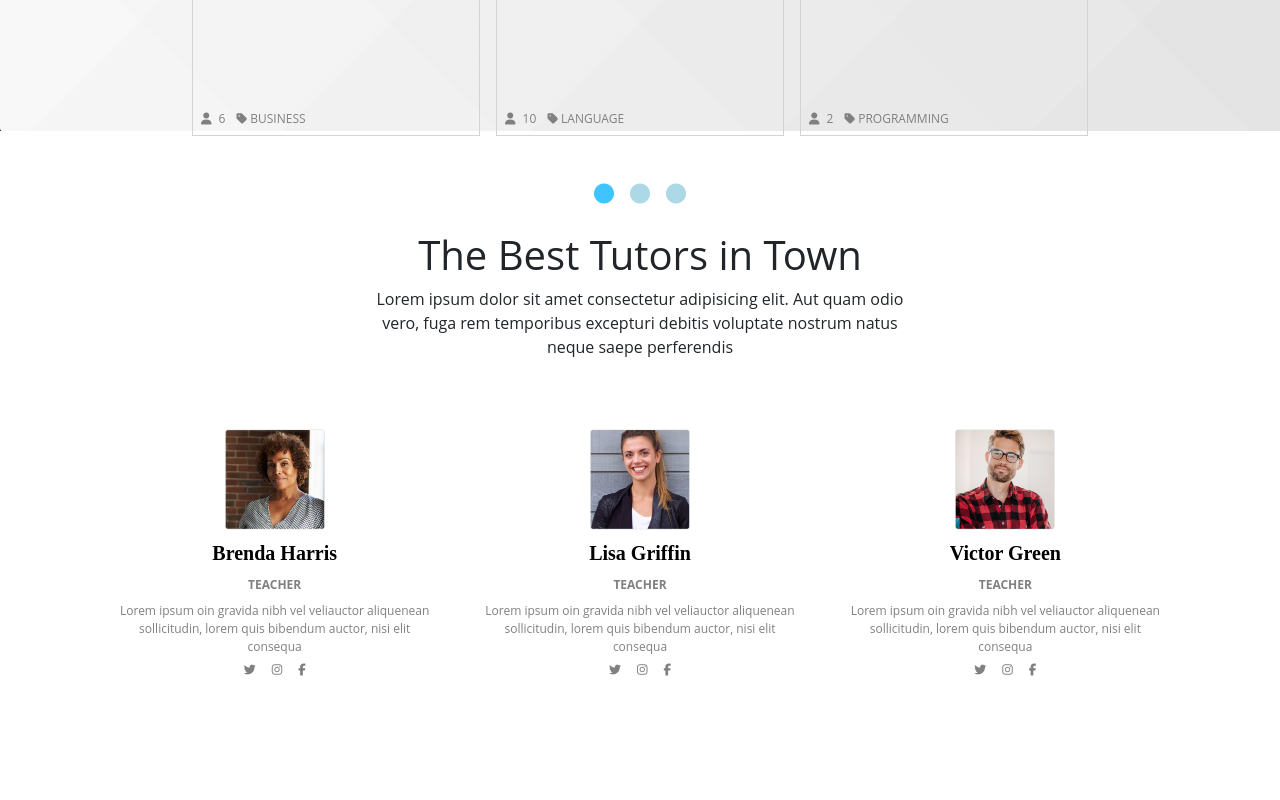
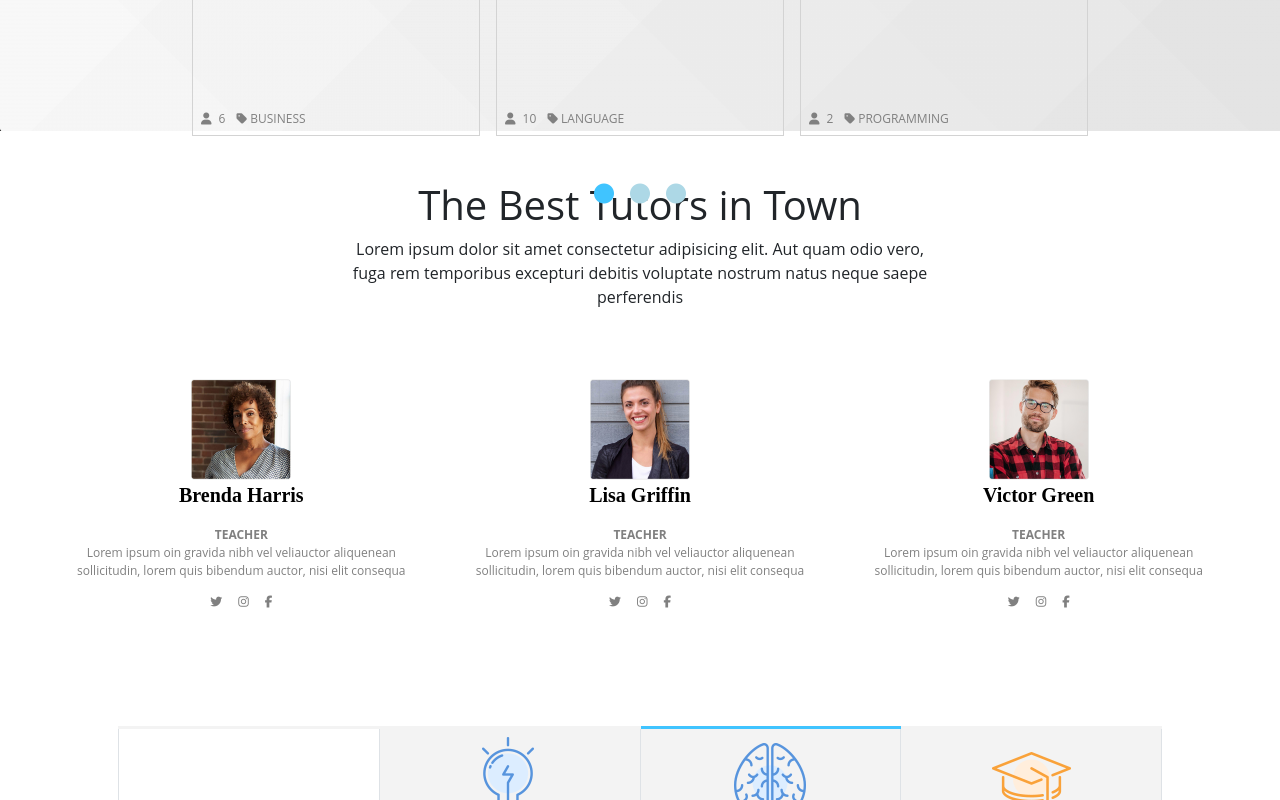
Before and after one commit to WalterCorsini/proj-html-vuejs, a Vue app: page / in a window 1280 px wide. Shown: the part 3240-4040 px from the top of the page. Built offline with nearby package versions, Linux system fonts and the light colour scheme.

Commit message:
add component card for best tutor

```diff
--- a/src/components/AppCardBestTutor.vue
+++ b/src/components/AppCardBestTutor.vue
@@ -1,6 +1,5 @@
 <script>
 export default {
-
     props: {
         propCard: Object,
     },
@@ -11,15 +10,51 @@ export default {
     },
     methods: {
         getImage(elem) {
-            return new URL(`../assets/img/home-page/sezione-7/${elem}.jpg`, import.meta.url).href;
+            return new URL(`../assets/img/home-page/sezione-8/${elem}.jpg`, import.meta.url).href;
         },
     }
 }
 </script>
 
 <template>
+    <div class="d-flex flex-column justify-content-center align-items-center text-center">
+        <img :src="getImage(propCard.img)" alt="">
+        <span class="name">{{ propCard.name }}</span>
+        <span class="fw-bold mt-3">{{ propCard.role }}</span>
+        <span>{{ propCard.text }}</span>
+        <span class="d-flex gap-3 mt-3">
+            <i class="fa-brands fa-twitter"></i>
+            <i class="fa-brands fa-instagram"></i>
+            <i class="fa-brands fa-facebook-f"></i>
+        </span>
+    </div>
 </template>
 
 <style lang="scss" scoped>
 
+.container-fluid{
+    padding:100px;
+}
+.card-tutor{
+    margin-top: 50px;
+    .card-container{
+        padding: 20px;
+        width: calc(100% / 3);
+        img{
+            width: 100px;
+        }
+    }
+}
+span{
+    display: block;
+    font-size: 12px;
+    color: grey;
+}
+
+.name{
+    color: black;
+    font-size: 20px;
+    font-family: serif;
+    font-weight: 600;
+}
 </style>
--- a/src/components/HomePageBestTutor.vue
+++ b/src/components/HomePageBestTutor.vue
@@ -1,5 +1,9 @@
 <script>
+import AppCardBestTutor from './AppCardBestTutor.vue';
 export default {
+    components:{
+        AppCardBestTutor,
+    },
     data() {
         return {
             arrayTutors:[
@@ -33,23 +37,15 @@ export default {
 </script>
 
 <template>
-    <div class="container-fluid">
-        <div class="container w-50 text-center">
+    <div class="container-fluid text-center">
+        <div class="container w-50">
             <h1>The Best Tutors in Town</h1>
             <p>Lorem ipsum dolor sit amet consectetur adipisicing elit. Aut quam odio vero, fuga rem temporibus
                 excepturi debitis voluptate nostrum natus neque saepe perferendis</p>
         </div>
-            <div class="card-tutor d-flex justify-content-center text-center gap-3">
-                <div v-for="curElem in arrayTutors" class="card-container d-flex flex-column justify-content-center align-items-center gap-2">
-                    <img :src="getImage(curElem.img)" alt="">
-                    <span class="name">{{ curElem.name }}</span>
-                    <span class="fw-bold">{{ curElem.role }}</span>
-                    <span>{{ curElem.text }}</span>
-                    <span class="d-flex gap-3">
-                        <i class="fa-brands fa-twitter"></i>
-                        <i class="fa-brands fa-instagram"></i>
-                        <i class="fa-brands fa-facebook-f"></i>
-                    </span>
+            <div class="card-tutor d-flex justify-content-center gap-3">
+                <div v-for="curElem in arrayTutors" class="card-container">
+                    <AppCardBestTutor :propCard="curElem" />
                 </div>
 
             </div>
@@ -60,7 +56,7 @@ export default {
 @use "../style/partials/variables" as *;
 
 .container-fluid{
-    padding:100px;
+    padding:50px;
 }
 .card-tutor{
     margin-top: 50px;
```
